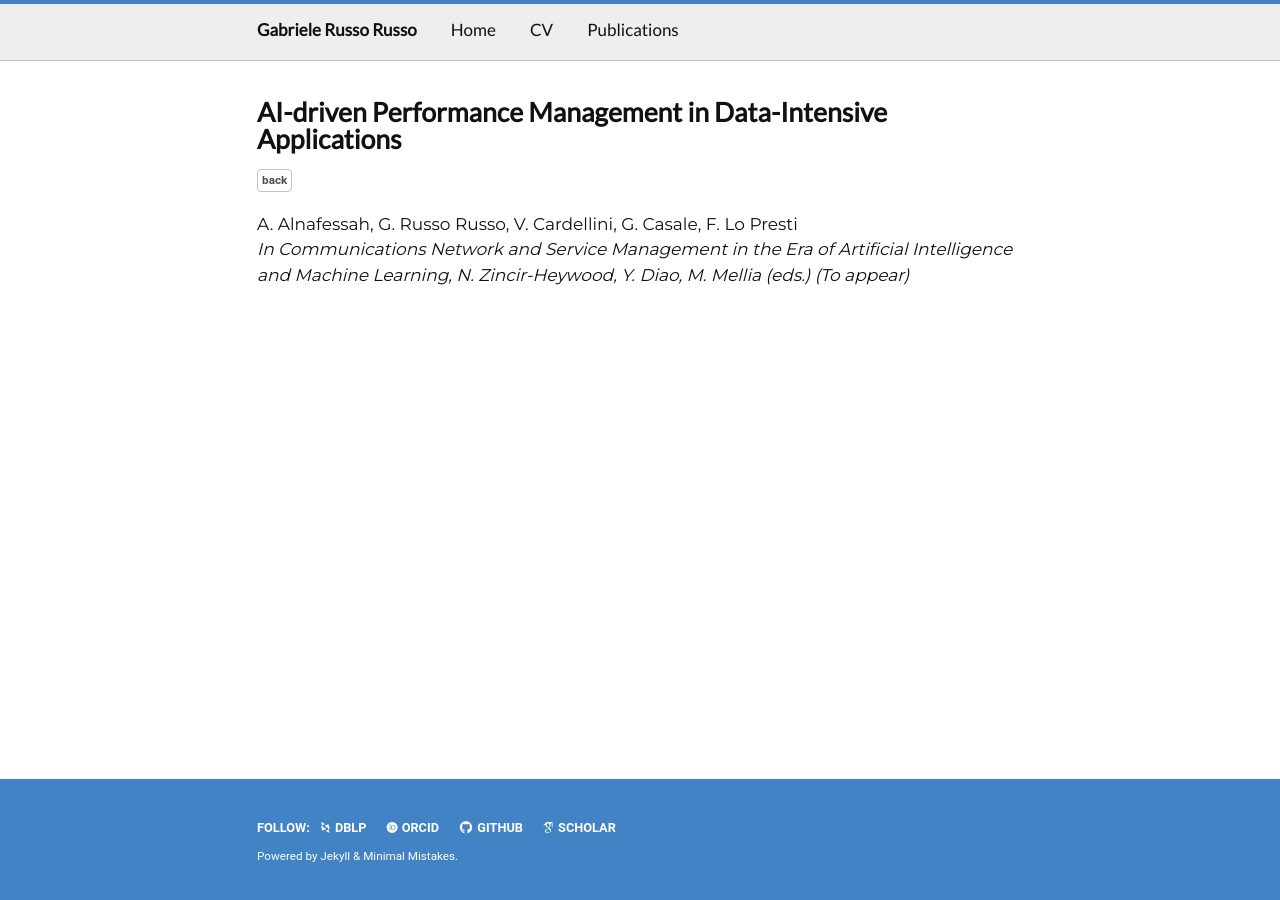
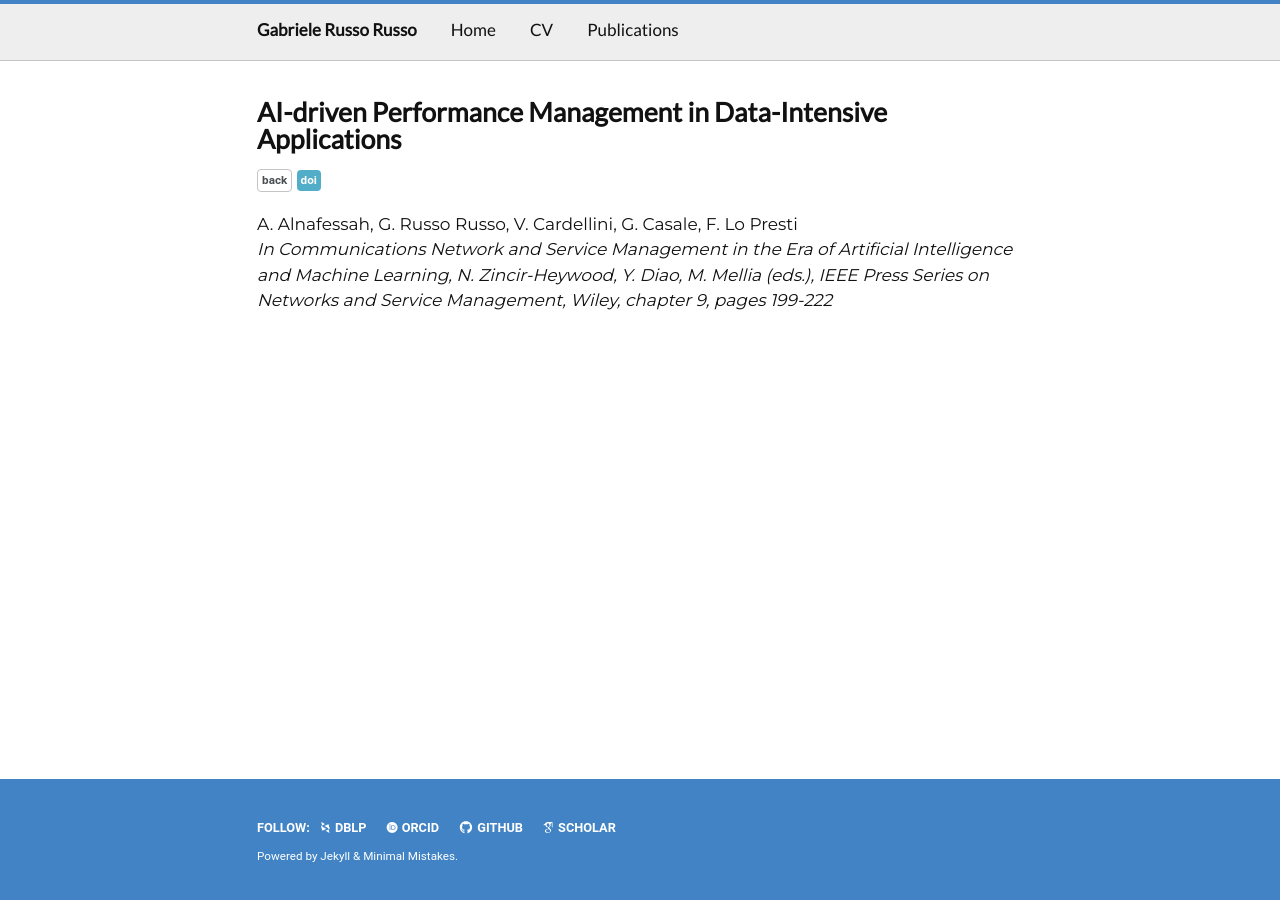
Before and after one commit to grussorusso/grussorusso.github.io, a Jekyll site: the page built from _publications/bookai2021.md, in a window 1280 px wide. Built offline with Jekyll 4.4.1, drawn with Linux system fonts in a browser that asks for light colours; nearby versions of some CDN libraries; some web fonts are replaced.

Commit message:
Various updates

```diff
--- a/_publications/bookai2021.md
+++ b/_publications/bookai2021.md
@@ -1,8 +1,8 @@
 ---
 title: "AI-driven Performance Management in Data-Intensive Applications"
 authors: "A. Alnafessah, G. Russo Russo, V. Cardellini, G. Casale, F. Lo Presti"
-info: "In Communications Network and Service Management in the Era of Artificial Intelligence and Machine Learning, N. Zincir-Heywood, Y. Diao, M. Mellia (eds.) (To appear)"
-#doi: "https://doi.org/10.1007/978-3-030-57328-7_14"
+info: "In Communications Network and Service Management in the Era of Artificial Intelligence and Machine Learning, N. Zincir-Heywood, Y. Diao, M. Mellia (eds.),  IEEE Press Series on Networks and Service Management, Wiley, chapter 9, pages 199-222"
+doi: "https://doi.org/10.1002/9781119675525.ch9"
 year: 2021
 type: BookChapter
 selected: true
```
Also changed, not shown: _includes/home-content.md (+4 -2 lines), 1 other file.
